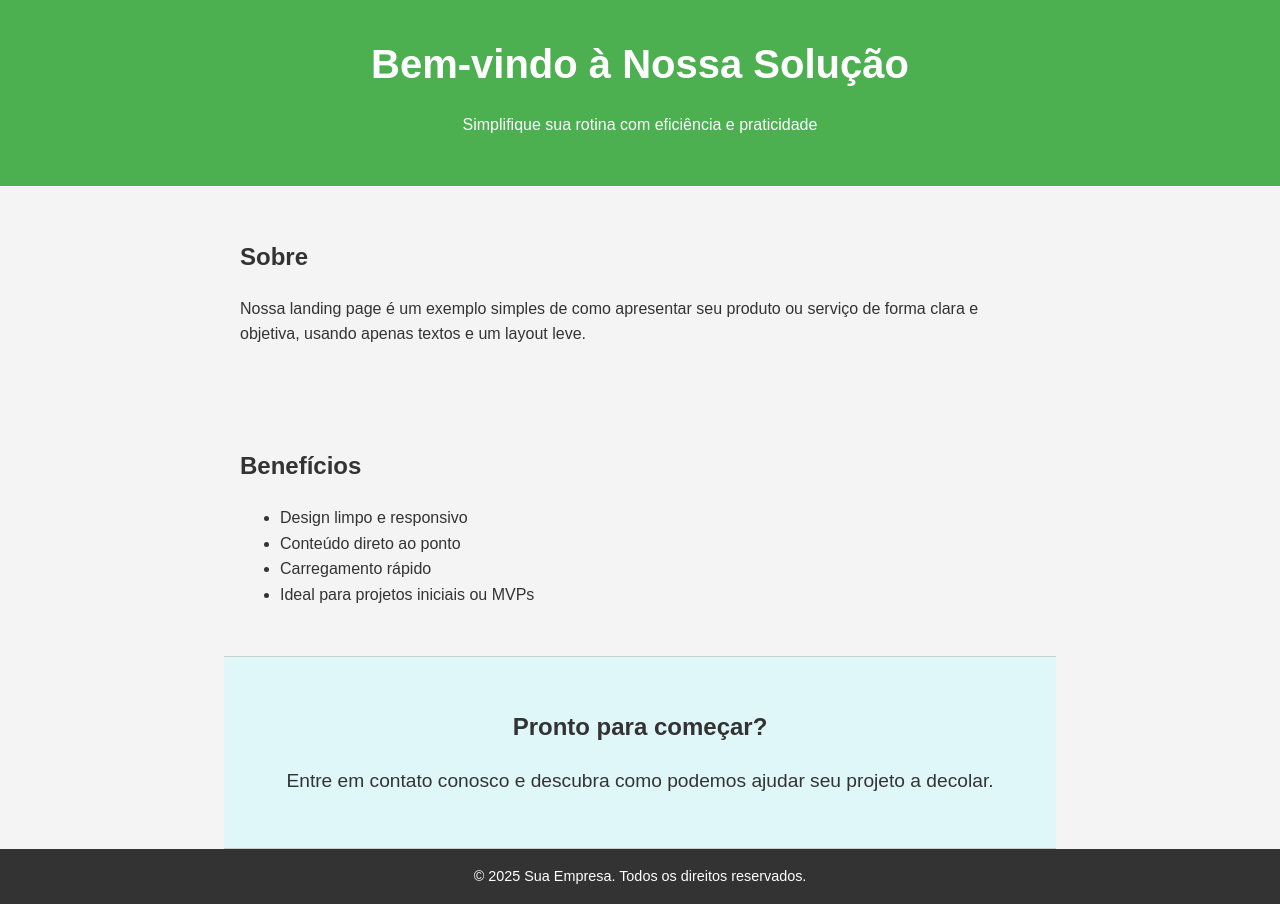
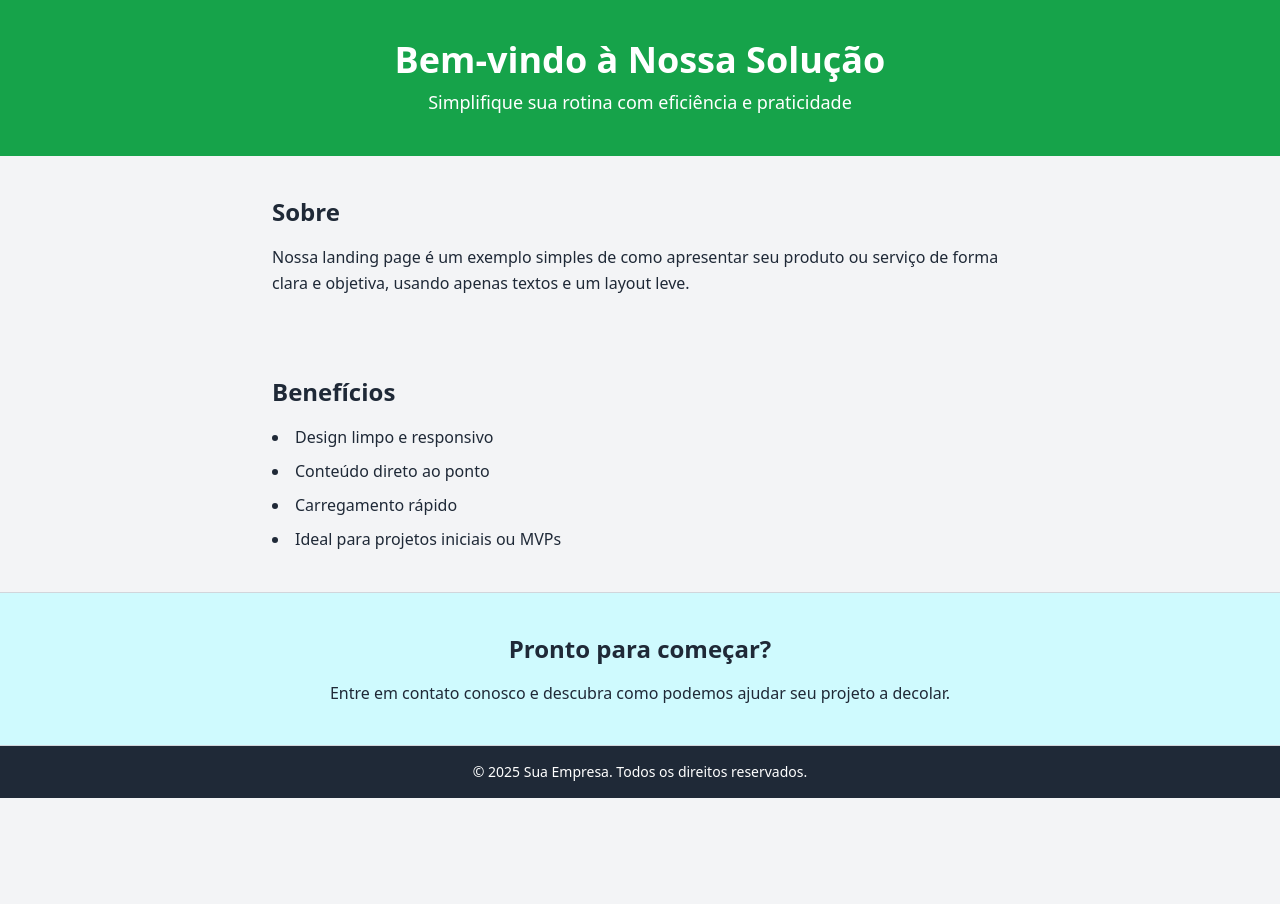
Before and after one commit to Matheus-Lessa-Dev/10Commits, a website: page index.html in a window 1280 px wide. After the commit the page ends 800 px from the top, so only its background shows below. Drawn offline with nearby package versions, Linux system fonts and the light colour scheme.

Commit message:
Adicianado o TailWind e alterado o HTML

```diff
--- a/index.html
+++ b/index.html
@@ -4,25 +4,25 @@
   <meta charset="UTF-8" />
   <meta name="viewport" content="width=device-width, initial-scale=1" />
   <title>Landing Page Simples</title>
-  <link rel="stylesheet" href="estilo.css" />
+  <script src="https://cdn.tailwindcss.com"></script>
 </head>
-<body>
+<body class="bg-gray-100 text-gray-800 font-sans leading-relaxed">
 
-  <header>
-    <h1>Bem-vindo à Nossa Solução</h1>
-    <p>Simplifique sua rotina com eficiência e praticidade</p>
+  <header class="bg-green-600 text-white text-center py-10 px-4">
+    <h1 class="text-4xl font-bold mb-2">Bem-vindo à Nossa Solução</h1>
+    <p class="text-lg">Simplifique sua rotina com eficiência e praticidade</p>
   </header>
 
-  <section>
-    <h2>Sobre</h2>
+  <section class="max-w-3xl mx-auto py-10 px-4">
+    <h2 class="text-2xl font-semibold mb-4">Sobre</h2>
     <p>
       Nossa landing page é um exemplo simples de como apresentar seu produto ou serviço de forma clara e objetiva, usando apenas textos e um layout leve.
     </p>
   </section>
 
-  <section>
-    <h2>Benefícios</h2>
-    <ul>
+  <section class="max-w-3xl mx-auto py-10 px-4">
+    <h2 class="text-2xl font-semibold mb-4">Benefícios</h2>
+    <ul class="list-disc list-inside space-y-2">
       <li>Design limpo e responsivo</li>
       <li>Conteúdo direto ao ponto</li>
       <li>Carregamento rápido</li>
@@ -30,12 +30,14 @@
     </ul>
   </section>
 
-  <section class="cta">
-    <h2>Pronto para começar?</h2>
-    <p>Entre em contato conosco e descubra como podemos ajudar seu projeto a decolar.</p>
+  <section class="bg-cyan-100 text-center py-10 px-4 border-t border-b border-gray-300">
+    <h2 class="text-2xl font-semibold mb-4">Pronto para começar?</h2>
+    <p class="text-lg sm:text-base">
+      Entre em contato conosco e descubra como podemos ajudar seu projeto a decolar.
+    </p>
   </section>
 
-  <footer>
+  <footer class="bg-gray-800 text-white text-center py-4 text-sm">
     &copy; 2025 Sua Empresa. Todos os direitos reservados.
   </footer>
 
```
Also changed, not shown: package.json (added, +23 -0 lines), 1 other file.
